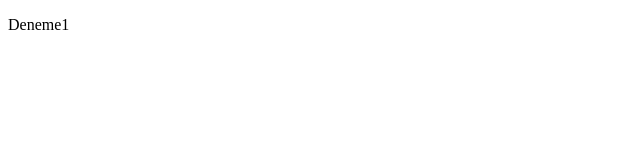
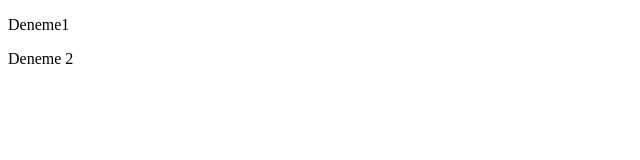
Before and after one commit to muminkalinkaya/web, a plain HTML site: page index.html in a window 1280 px wide. Shown: the full height of the page, 0-640 px from the left. Drawn offline with Linux system fonts and the light colour scheme.

Commit message:
update index.html
updated

```diff
--- a/index.html
+++ b/index.html
@@ -8,5 +8,6 @@
 </head>
 <body>
     <p>Deneme1</p>
+    <p>Deneme 2</p>
 </body>
 </html>
```
